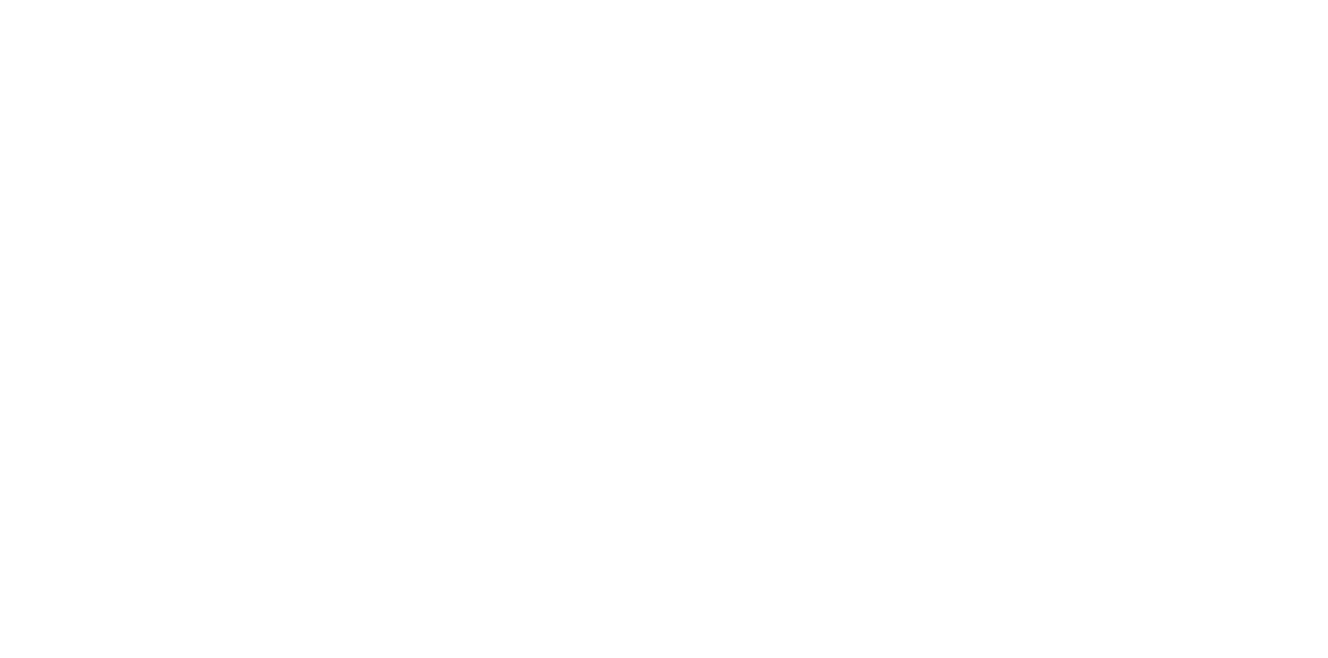
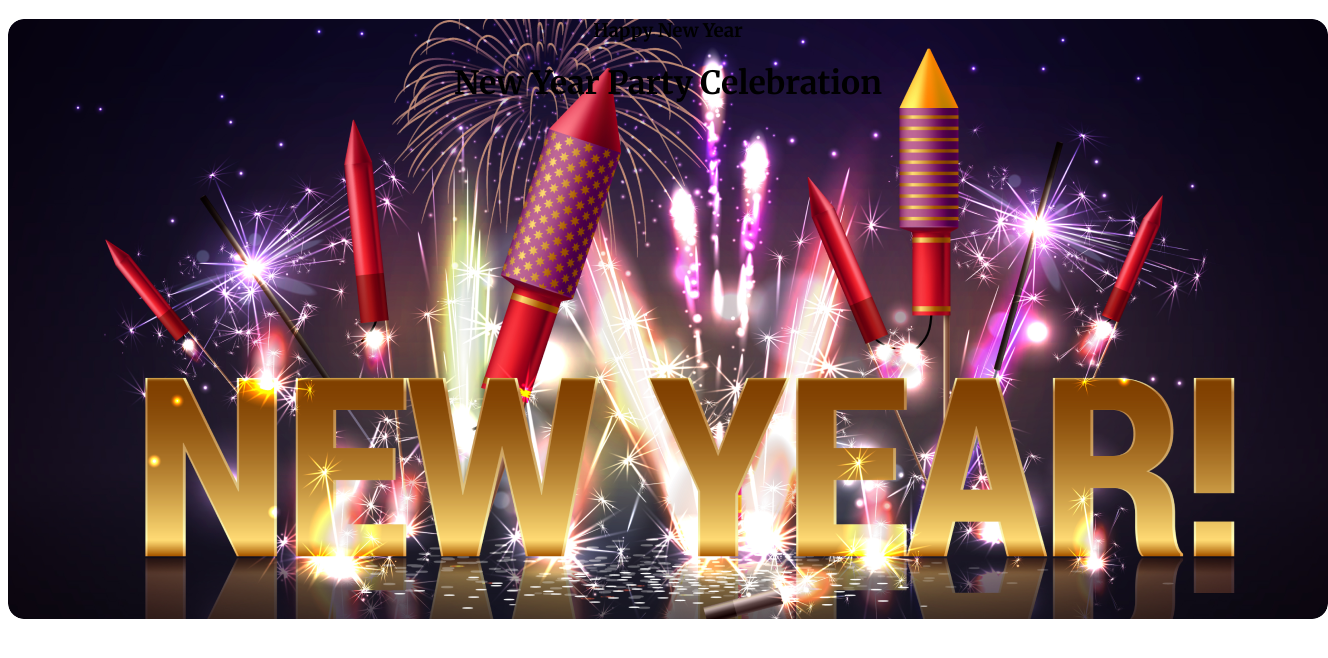
Before and after one commit to rimon2a/my-first-assinment1, a plain HTML site: page index.html in a window 1280 px wide. Shown: the whole page, 1328 px wide, since content can reach past the window. Drawn offline with Linux system fonts and the light colour scheme.

Commit message:
added the newyear.css file

```diff
--- a/index.html
+++ b/index.html
@@ -4,10 +4,21 @@
     <meta charset="UTF-8">
     <meta name="viewport" content="width=device-width, initial-scale=1.0">
     <title>First Assignment of New Year New Mission</title>
+
+    <link rel="preconnect" href="https://fonts.googleapis.com">
+    <link rel="preconnect" href="https://fonts.gstatic.com" crossorigin>
+    <link href="https://fonts.googleapis.com/css2?family=Merriweather:wght@400;700;900&display=swap" rel="stylesheet">
+
+    <link rel="stylesheet" href="styles/newyear.css">
 </head>
 <body>
     <header>
-
+        <div class="banner">
+            <div class="banner-content">
+                <h3 class="banner-greeting">Happy New Year</h3>
+                <h1 class="banner-title">New Year Party Celebration</h1>
+            </div>
+        </div>
     </header>
     <main>
 
--- /dev/null
+++ b/styles/newyear.css
@@ -0,0 +1,13 @@
+/* common shared style */
+body{
+    font-family: 'Merriweather', serif;
+}
+/* banner related styles */
+.banner{
+    background-image: url('../images/banner_img.png');
+    width: 1320px;
+    height: 600px;
+    border-radius: 16px;
+    background-repeat: no-repeat;
+    text-align: center;
+}
```
